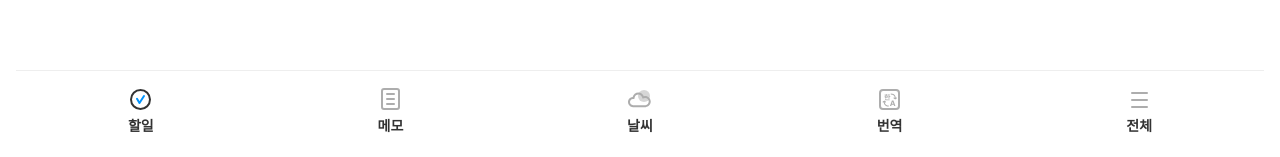
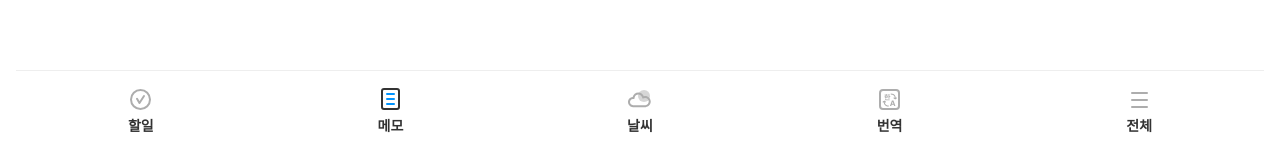
Before and after one commit to drexqq/youinone, a React (Vite) app: page /memo in a window 1280 px wide. Shown: the part 640-797 px from the top of the page. Built offline with nearby package versions, Linux system fonts and the light colour scheme; a web font is replaced by a local one.

Commit message:
Chore: lint setting Refactor: footer

```diff
--- a/package.json
+++ b/package.json
@@ -6,7 +6,9 @@
   "scripts": {
     "dev": "vite",
     "build": "tsc && vite build",
-    "preview": "vite preview"
+    "preview": "vite preview",
+    "lint": "eslint ./src",
+    "lint:fix": "eslint --fix ./src"
   },
   "dependencies": {
     "@egjs/react-flicking": "^4.10.0",
--- a/src/components/Footer.tsx
+++ b/src/components/Footer.tsx
@@ -1,40 +1,64 @@
-import { Link } from 'react-router-dom';
+import { useEffect, useState } from 'react';
+import { Link, useLocation } from 'react-router-dom';
 import styled from 'styled-components';
+
 import { FOOTER_HEIGHT } from '../consts/DesignConst';
 
+import IconTodo from '../assets/icons/todo.svg';
+import IconMemo from '../assets/icons/memo.svg';
+import IconWeather from '../assets/icons/weather.svg';
+import IconTrans from '../assets/icons/translate.svg';
+import IconAll from '../assets/icons/all.svg';
 import IconTodoActive from '../assets/icons/todo-active.svg';
-import IconMemo from '../assets/icons/memo.svg';
-import IconMemoIcon from '../assets/icons/memo-active.svg';
-import IconWeather from '../assets/icons/weather.svg';
+import IconMemoActive from '../assets/icons/memo-active.svg';
 import IconWeatherActive from '../assets/icons/weather-active.svg';
-import IconTrans from '../assets/icons/translate.svg';
 import IconTransActive from '../assets/icons/translate-active.svg';
-import IconAll from '../assets/icons/all.svg';
 import IconAllActive from '../assets/icons/all-active.svg';
 
 function Footer() {
+  const [page, setPage] = useState<string>('');
+  const location = useLocation();
+  const path = location.pathname.replace('/', '');
+  const pageList = [
+    {
+      path: '/todo',
+      icon: page === 'todo' ? IconTodoActive : IconTodo,
+      text: '할일',
+    },
+    {
+      path: '/memo',
+      icon: page === 'memo' ? IconMemoActive : IconMemo,
+      text: '메모',
+    },
+    {
+      path: '/weather',
+      icon: page === 'weather' ? IconWeatherActive : IconWeather,
+      text: '날씨',
+    },
+    {
+      path: '/translate',
+      icon: page === 'translate' ? IconTransActive : IconTrans,
+      text: '번역',
+    },
+    {
+      path: '/all',
+      icon: page === 'all' ? IconAllActive : IconAll,
+      text: '전체',
+    },
+  ];
+  useEffect(() => {
+    setPage(path);
+  }, [location]);
   return (
     <FooterLayout>
-      <FooterButton to="/todo">
-        <img src={IconTodoActive} alt="todolist" />
-        <p>할일</p>
-      </FooterButton>
-      <FooterButton to="/memo">
-        <img src={IconMemo} alt="todolist" />
-        <p>메모</p>
-      </FooterButton>
-      <FooterButton to="/weather">
-        <img src={IconWeather} alt="todolist" />
-        <p>날씨</p>
-      </FooterButton>
-      <FooterButton to="/translate">
-        <img src={IconTrans} alt="todolist" />
-        <p>번역</p>
-      </FooterButton>
-      <FooterButton to="/all">
-        <img src={IconAll} alt="todolist" />
-        <p>전체</p>
-      </FooterButton>
+      {pageList.map(({ path, icon, text }) => {
+        return (
+          <FooterButton to={path} key={path}>
+            <img src={icon} alt={`${path}-icon`} />
+            <p>{text}</p>
+          </FooterButton>
+        );
+      })}
     </FooterLayout>
   );
 }
--- a/src/projects/TodoList/Todolist.tsx
+++ b/src/projects/TodoList/Todolist.tsx
@@ -5,7 +5,7 @@ import IconDelete from '../../assets/todolist/delete.svg';
 import TodoYet from '../../assets/todolist/todo-yet.svg';
 import TodoDone from '../../assets/todolist/todo-done.svg';
 
-import Flicking, { Camera, ViewportSlot } from '@egjs/react-flicking';
+import Flicking from '@egjs/react-flicking';
 import '@egjs/react-flicking/dist/flicking.css';
 
 interface ITodoItem {
@@ -15,7 +15,7 @@ interface ITodoItem {
 }
 
 function TodoList() {
-  let dummyTodos = [
+  const dummyTodos = [
     { id: 1, content: 'test1', isChecked: false },
     { id: 2, content: 'test2', isChecked: false },
     { id: 3, content: 'test3', isChecked: true },
@@ -71,7 +71,10 @@ function TodoList() {
               >
                 <TodoItem>
                   <div onClick={() => onClickChecked(id)}>
-                    <IconBox src={isChecked ? TodoDone : TodoYet} alt="todo-yet" />
+                    <IconBox
+                      src={isChecked ? TodoDone : TodoYet}
+                      alt="todo-yet"
+                    />
                     <CheckBox
                       className="input-checkbox"
                       type="checkbox"
@@ -79,7 +82,11 @@ function TodoList() {
                     />
                   </div>
                   <div className="content">
-                    <input type="text" defaultValue={content} readOnly={isChecked ? true : false} />
+                    <input
+                      type="text"
+                      defaultValue={content}
+                      readOnly={isChecked ? true : false}
+                    />
                   </div>
                 </TodoItem>
                 <DeleteBox
```
Also changed, not shown: src/projects/Memo/Memo.tsx (+2 -6 lines), .eslintrc.json, src/assets/icons/todo.svg (added).
